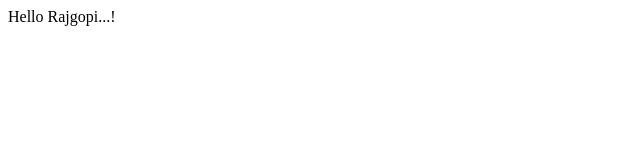
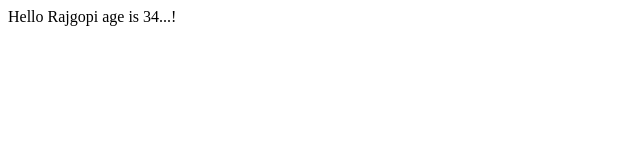
Before and after one commit to rajarajagopi/react-b47-b48, a React (Vite) app: page / in a window 1280 px wide. Shown: the top 160 px of the page, without its empty margins (0-640 px from the left). Built offline with nearby package versions, Linux system fonts and the light colour scheme.

Commit message:
Multiple props in class component

```diff
--- a/src/App.jsx
+++ b/src/App.jsx
@@ -46,8 +46,8 @@ class Hello extends Component{
   render()
 
   {
-    const { name }=this.props;
-    return <div>Hello {name}...!</div>
+    const { name , age }=this.props;
+    return <div>Hello {name} age is {age}...!</div>
     //return <div>Hello {this.props.name}...!</div>
   }
 }
@@ -56,7 +56,7 @@ class App extends Component{
   {
 
     return (
-    <div><Hello name='Rajgopi' /></div>
+    <div><Hello name='Rajgopi' age={34} /></div>
 
     )
   }
```
